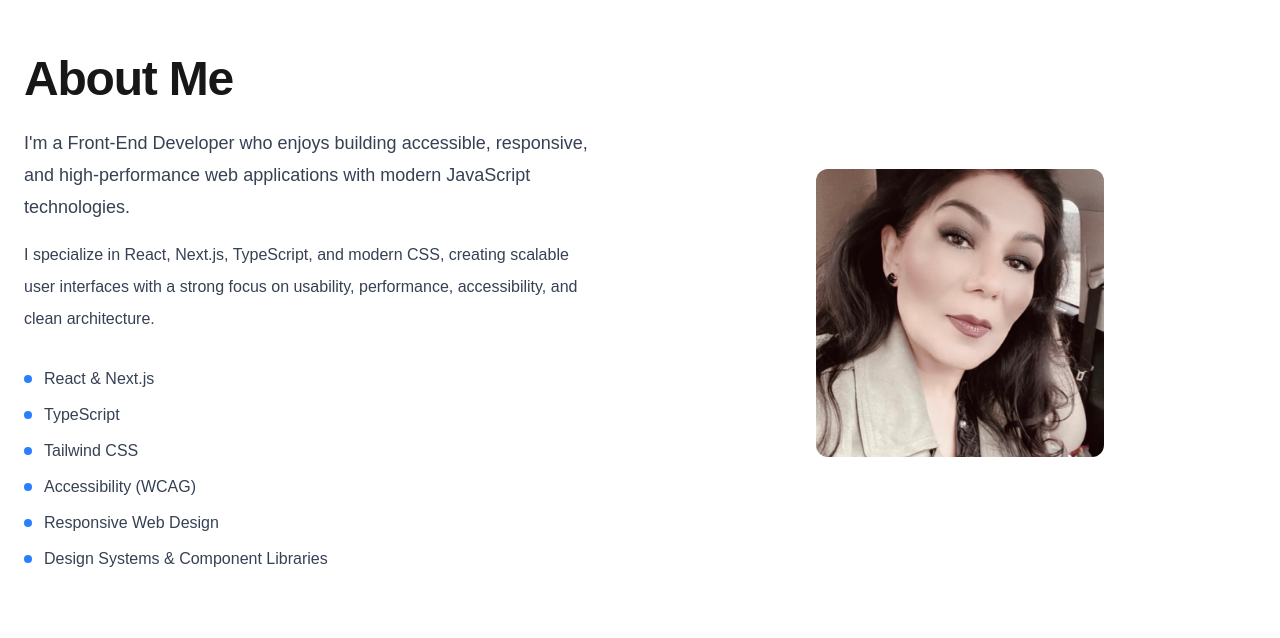
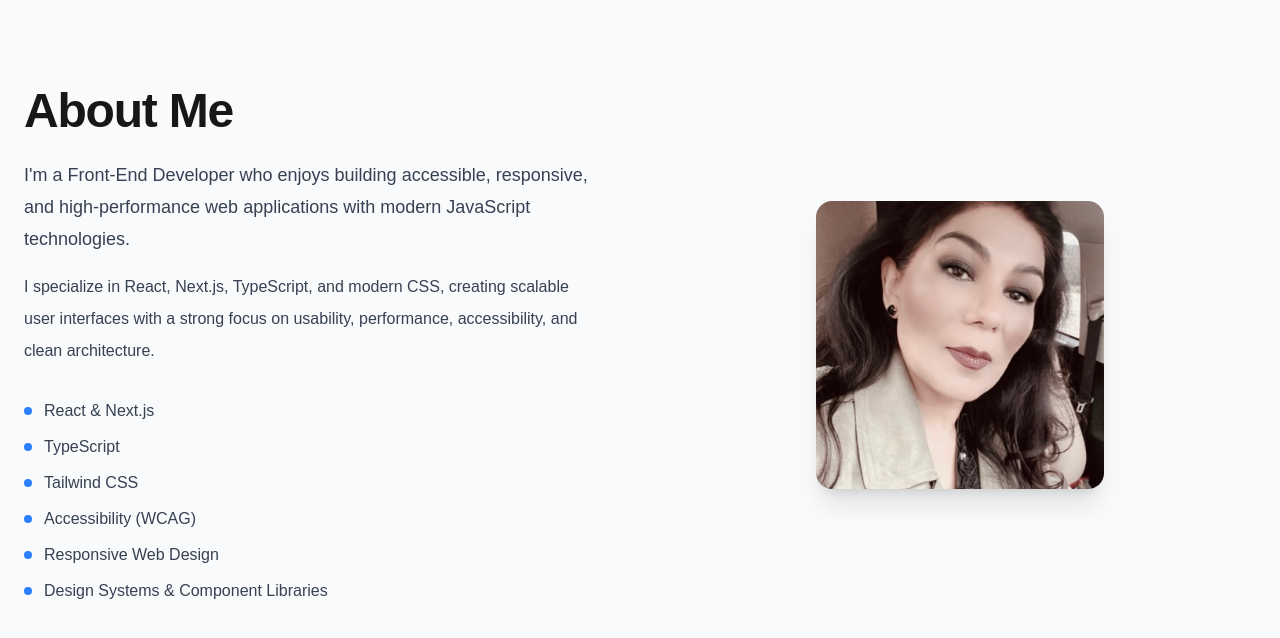
Before and after one commit to naheedkvirk/portfolio, a Next.js app: page / in a window 1280 px wide. Shown: the part 902-1540 px from the top of the page. Built offline with nearby package versions, Linux system fonts and the light colour scheme.

Commit message:
Update styling

```diff
--- a/components/About/About.tsx
+++ b/components/About/About.tsx
@@ -5,9 +5,9 @@ export default function About() {
     <section
       id="about"
       aria-labelledby="about-heading"
-      className="scroll-mt-24"
+      className="scroll-mt-24 bg-gray-50 dark:bg-gray-950"
     >
-      <div className="mx-auto max-w-7xl px-6 py-24">
+      <div className="mx-auto max-w-7xl px-6 py-32">
         <div className="grid gap-12 lg:grid-cols-2 lg:items-center">
           {/* Left Column */}
           <div>
@@ -65,12 +65,12 @@ export default function About() {
 
           {/* Right Column */}
           <div className="flex justify-center">
-            <div className="relative h-64 w-64 overflow-hidden rounded-xl md:h-72 md:w-72">
+            <div className="relative h-64 w-64 overflow-hidden rounded-2xl shadow-xl md:h-72 md:w-72">
               <Image
                 src="/images/profile/profile.jpg"
                 alt="Naheed Virk"
                 fill
-                className="object-cover  object-center"
+                className="object-cover object-center"
                 sizes="(max-width: 768px) 80vw, 288px"
               />
             </div>
```
